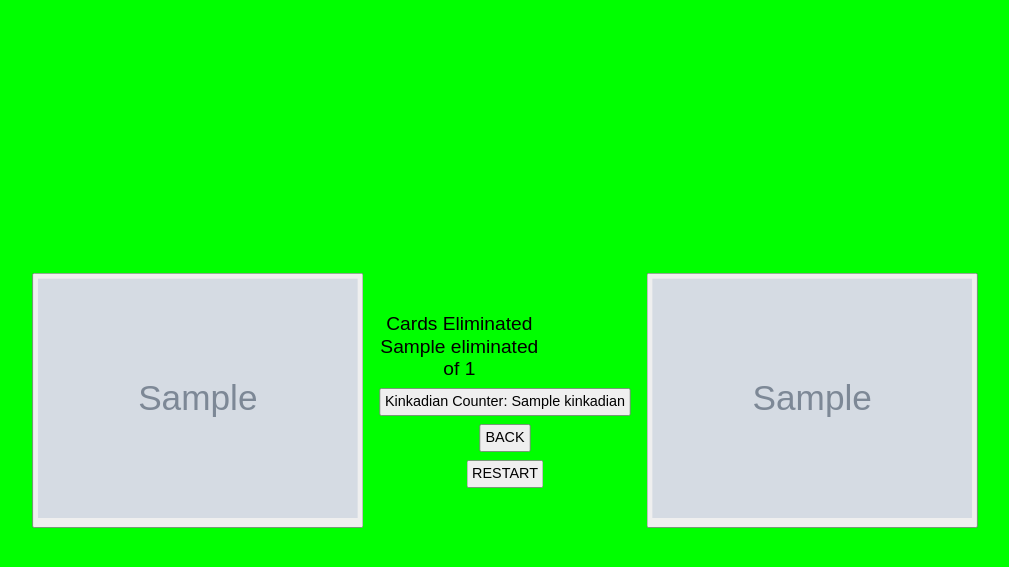
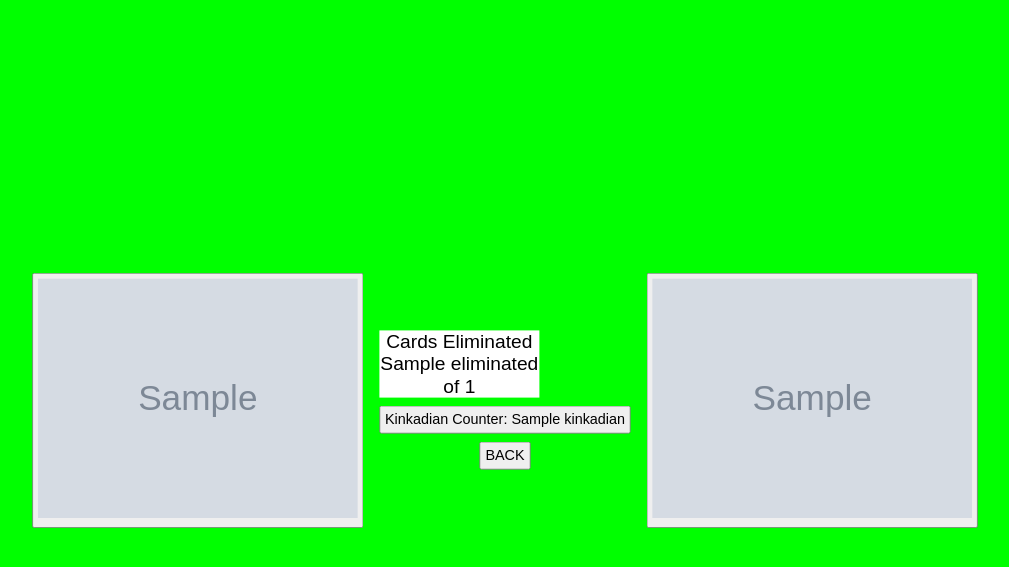
Before and after one commit to bendoesai/TOODEEP, a Flask app: template tourney/templates/play.html in a window 1280 px wide. Shown: the top 567 px of the page, without its empty margins (135-1144 px from the left). Run offline with Flask 3, Linux system fonts and the light colour scheme; the template is opened without the code that fills it: most values are stand-ins (such as "Sample title", 1, 10 or a date in 2020); grey boxes marked "Sample" are stand-in pictures.

Commit message:
restart and white border

```diff
--- a/tourney/templates/play.html
+++ b/tourney/templates/play.html
@@ -45,7 +45,7 @@
         </form>
 
         <div class="stacked-buttons">
-            <p>
+            <p style="background-color: white;">
                 Cards Eliminated {{ eliminated }} of {{ total_cards }}
             </p>
             <form method="POST">
@@ -54,9 +54,9 @@
             <form method="POST">
                 <button type="submit" name="BACK" value=1>BACK</button>
             </form>
-            <form method="POST">
+            <!-- <form method="POST">
                 <button type="submit" name="RESET" value=1>RESTART</button>
-            </form>
+            </form> -->
         </div>
 
         <form method="POST">
```
